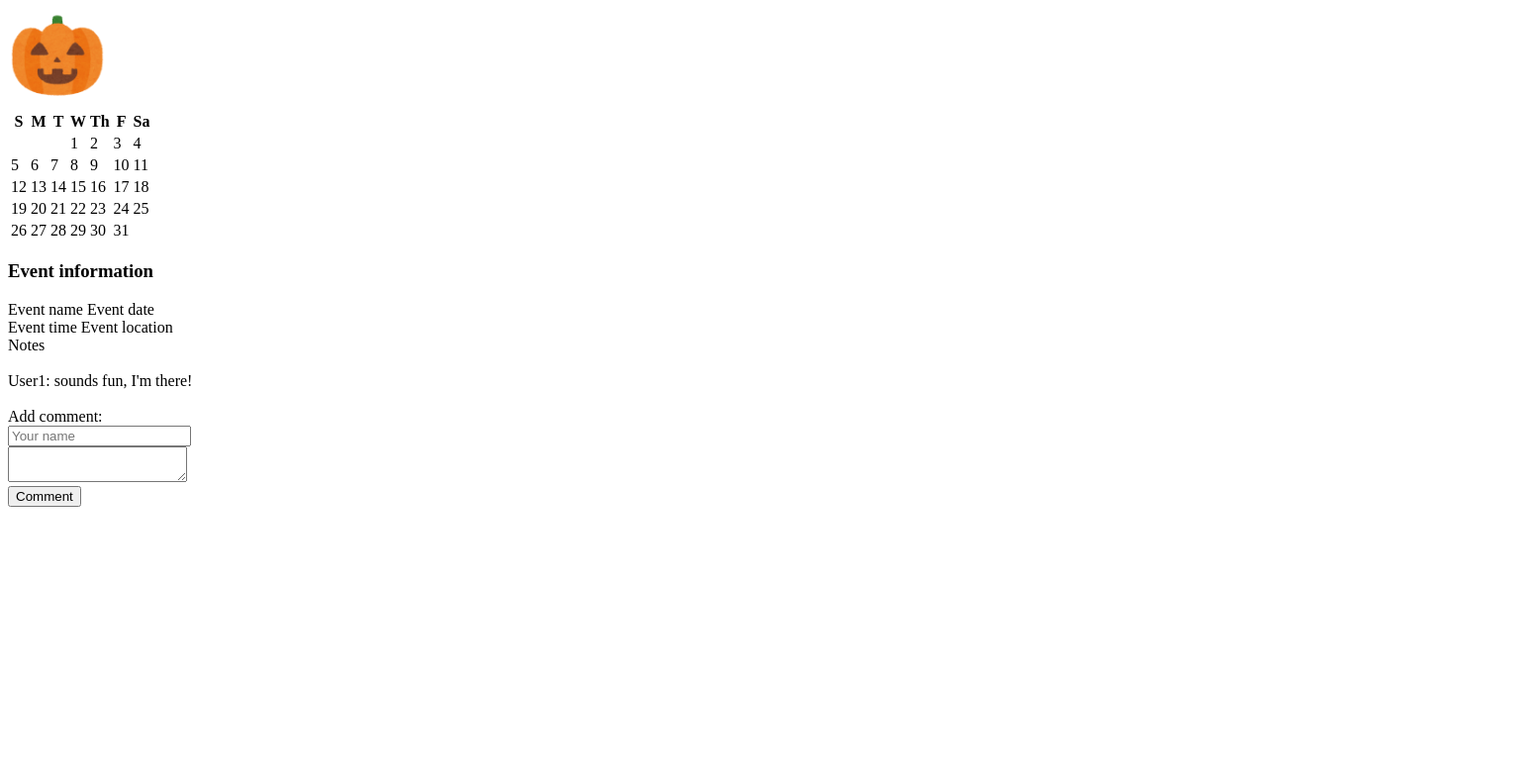
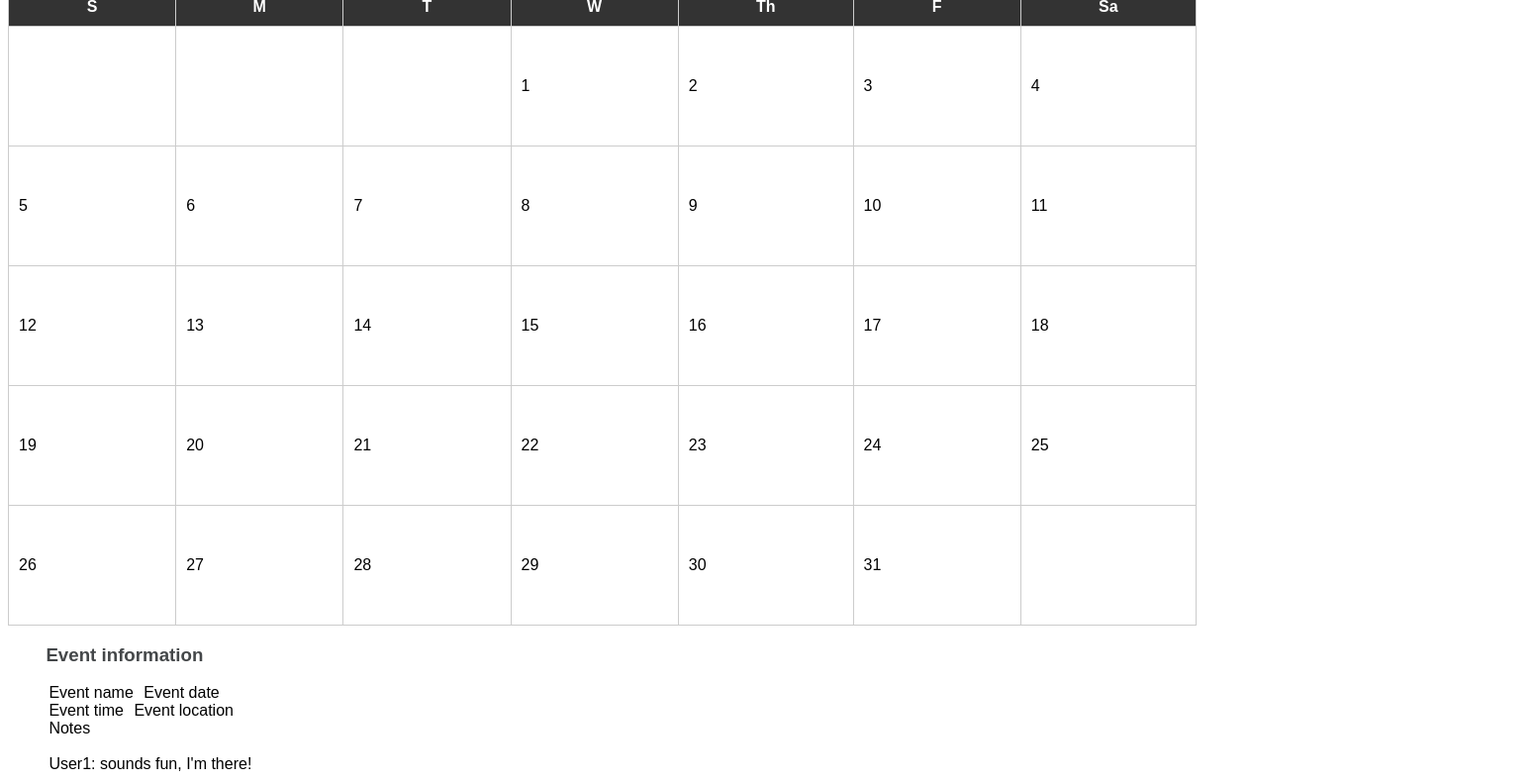
Before and after one commit to sarahmib/CS_260, a plain HTML site: page calendar.html in a window 1280 px wide. Shown: the part 259-1049 px from the top of the page at 99% size, 1554 px wide, since content can reach past the window. Before the commit the page ends 800 px from the top, so only its background shows below. Drawn offline with Linux system fonts and the light colour scheme.

Commit message:
added calendar css

```diff
--- a/calendar.css
+++ b/calendar.css
@@ -0,0 +1,104 @@
+* {
+    font-family: sans-serif
+}
+
+h1 {
+    font-family: sans-serif;
+    font-size: 2em;
+    color: #696F73;
+    padding-left: 2.5em;
+    padding-top: 0.75em;
+    padding-bottom: 0em;
+}
+
+li {
+    display: inline-block;
+    padding: 1em 20px;
+    font-size: 16px;
+    background-color: #1D3B4D;
+    border: none;
+    border-radius: 5px;
+    cursor: text;
+}
+
+a {
+    color: white;
+    text-decoration: none;
+}
+
+@media screen and (max-height: 500px) {
+    header {
+        display: none;
+    }
+}
+
+#whose_calendar {
+    padding-top: 5px;
+    color: #444749;
+    position: relative;
+    display: flex;
+    left: 22vw;
+    align-items: flex-end;
+}
+
+h3 {
+    position: relative;
+    left: 3vw;
+    color: #444749;
+}
+
+span {
+    position: relative;
+    left: 3vw;
+    padding: 3px;
+}
+
+button {
+    display: flex;
+    justify-content: center;
+    background-color: #1D3B4D;
+    color: white;
+    border-radius: 5px;
+    border: none;
+    padding: 5px;
+    margin-top: 3px;
+    position: relative;
+}
+
+form {
+    position: relative;
+    left: 3vw;
+}
+
+table {
+    justify-content: center;
+    width: 95%;
+    border-collapse: collapse;
+    margin-top: 10px;
+}
+
+table th {
+    background-color: #333;
+    color: #fff;
+}
+
+table th, table td {
+    padding: 10px;
+    border: 1px solid #ccc;
+    position: relative;
+}
+
+table td {
+    height: 100px;
+}
+
+#month {
+    color:#444749;
+    margin: 0;
+    margin-right: 10px;
+}
+
+#calendar {
+    position: relative;
+    margin-top: auto;
+}
--- a/calendar.html
+++ b/calendar.html
@@ -19,12 +19,14 @@
         </nav>
 
       </header>
-    ________'s calendar
-    <h1>October 2023</h1>
-    <img alt="month icon" src="Pumpkin.png"
-        width="100"
-        height="100">
+
     <table>
+        <div id="whose_calendar"><div id=calendar>________'s calendar</div>
+        <h1 id="month">October 2023</h1>
+        <img alt="month icon" src="Pumpkin.png"
+        width="50"
+        height="50">
+        </div>
         <tr>
             <th>S</th>
             <th>M</th>
@@ -38,45 +40,45 @@
             <td></td>
             <td></td>
             <td></td>
-            <td>1</td>
-            <td>2</td>
-            <td>3</td>
-            <td>4</td>
+            <td class="calendar_day">1</td>
+            <td class="calendar_day">2</td>
+            <td class="calendar_day">3</td>
+            <td class="calendar_day">4</td>
         </tr>
         <tr>
-            <td>5</td>
-            <td>6</td>
-            <td>7</td>
-            <td>8</td>
-            <td>9</td>
-            <td>10</td>
-            <td>11</td>
+            <td class="calendar_day">5</td>
+            <td class="calendar_day">6</td>
+            <td class="calendar_day">7</td>
+            <td class="calendar_day">8</td>
+            <td class="calendar_day">9</td>
+            <td class="calendar_day">10</td>
+            <td class="calendar_day">11</td>
         </tr>
         <tr>
-            <td>12</td>
-            <td>13</td>
-            <td>14</td>
-            <td>15</td>
-            <td>16</td>
-            <td>17</td>
-            <td>18</td>
+            <td class="calendar_day">12</td>
+            <td class="calendar_day">13</td>
+            <td class="calendar_day">14</td>
+            <td class="calendar_day">15</td>
+            <td class="calendar_day">16</td>
+            <td class="calendar_day">17</td>
+            <td class="calendar_day">18</td>
         </tr>
         <tr>
-            <td>19</td>
-            <td>20</td>
-            <td>21</td>
-            <td>22</td>
-            <td>23</td>
-            <td>24</td>
-            <td>25</td>
+            <td class="calendar_day">19</td>
+            <td class="calendar_day">20</td>
+            <td class="calendar_day">21</td>
+            <td class="calendar_day">22</td>
+            <td class="calendar_day">23</td>
+            <td class="calendar_day">24</td>
+            <td class="calendar_day">25</td>
         </tr>
         <tr>
-            <td>26</td>
-            <td>27</td>
-            <td>28</td>
-            <td>29</td>
-            <td>30</td>
-            <td>31</td>
+            <td class="calendar_day">26</td>
+            <td class="calendar_day">27</td>
+            <td class="calendar_day">28</td>
+            <td class="calendar_day">29</td>
+            <td class="calendar_day">30</td>
+            <td class="calendar_day">31</td>
             <td></td>
         </tr>
     </table>
@@ -90,11 +92,11 @@
     <br> <br>
     <span>User1: sounds fun, I'm there!</span>
     <br> <br>
-    Add comment:
+    <span>Add comment:</span>
     <br>
     <form method="get">
         <label for="name input"></label>
-        <input type="text" id="name input" placeholder="Your name" />
+        <input type="text" id="name_input" placeholder="Your name" />
         <br>
         <label for="comment"></label>
         <textarea id="comment" name="comment"></textarea>
```
